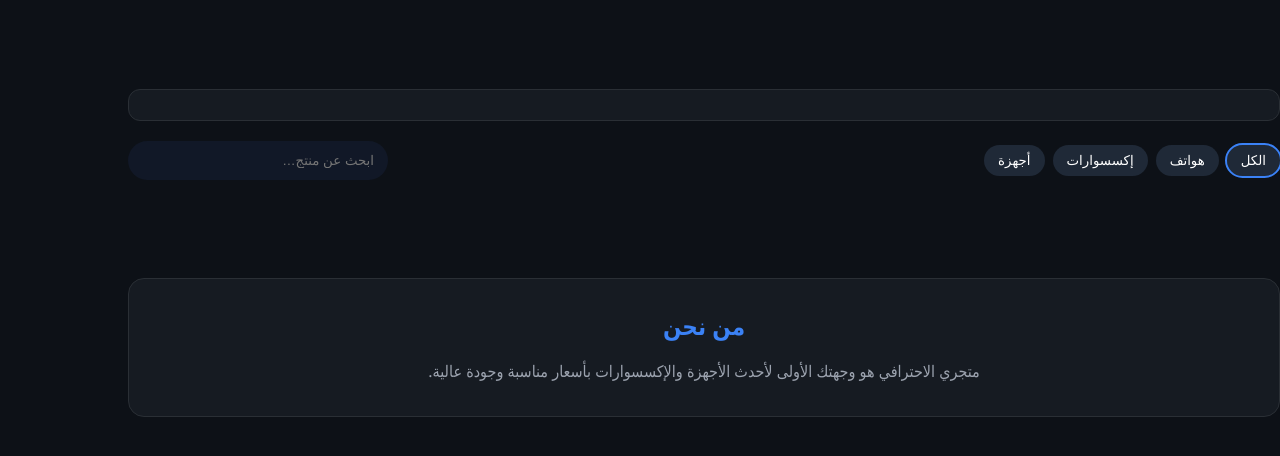
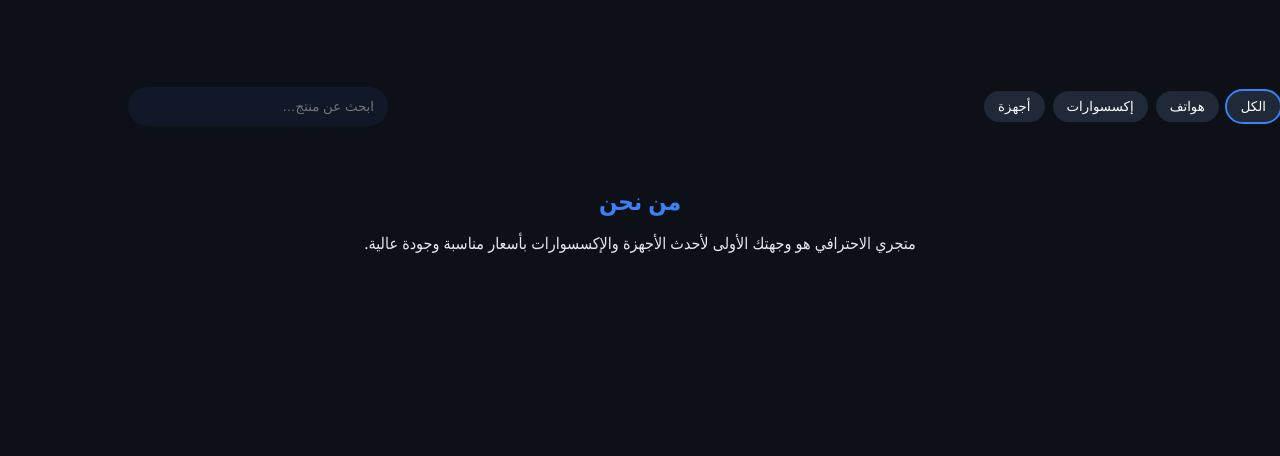
Before and after one commit to mohammedalbdwe5-alt/my-store, a plain HTML site: page index.html in a window 1280 px wide. Shown: the part 160-616 px from the top of the page. Drawn offline with nearby package versions, Linux system fonts and the light colour scheme.

Commit message:
Update style.css

```diff
--- a/style.css
+++ b/style.css
@@ -231,15 +231,8 @@ body[data-theme="light"] .search input{
 }
 /* ====== إحصائيات سريعة ====== */
 .stats-bar {
-    background: var(--card);
-    padding: 15px;
-    border-radius: 12px;
-    margin: 20px 0;
-    display: flex;
-    justify-content: center;
-    flex-wrap: nowrap;
-    gap: 40px;
-    border: 1px solid #2a2f35;
+    justify-content: center !important;
+    gap: 40px !important;
 }
 .stat-item {
     text-align: center;
@@ -255,25 +248,19 @@ body[data-theme="light"] .search input{
 }
 /* ====== صفحة "من نحن" (نبذة) ====== */
 .about-section {
-    background: var(--card);
-    padding: 30px;
-    border-radius: 16px;
-    margin: 40px 0;
-    text-align: center;
-    border: 1px solid #2a2f35;
-    display: flex;
-    flex-direction: column;
-    align-items: center;
+    text-align: center !important;
+    display: flex !important;
+    flex-direction: column !important;
+    align-items: center !important;
 }
 .about-section h2 {
     margin-bottom: 15px;
     color: var(--primary);
 }
 .about-section p {
-    line-height: 1.8;
-    color: var(--muted);
-    max-width: 600px;
-    margin: 0 auto;
+    max-width: 600px !important;
+    margin-left: auto !important;
+    margin-right: auto !important;
 }
 /* ====== Lazy loading ====== */
 img.lazy {
```
